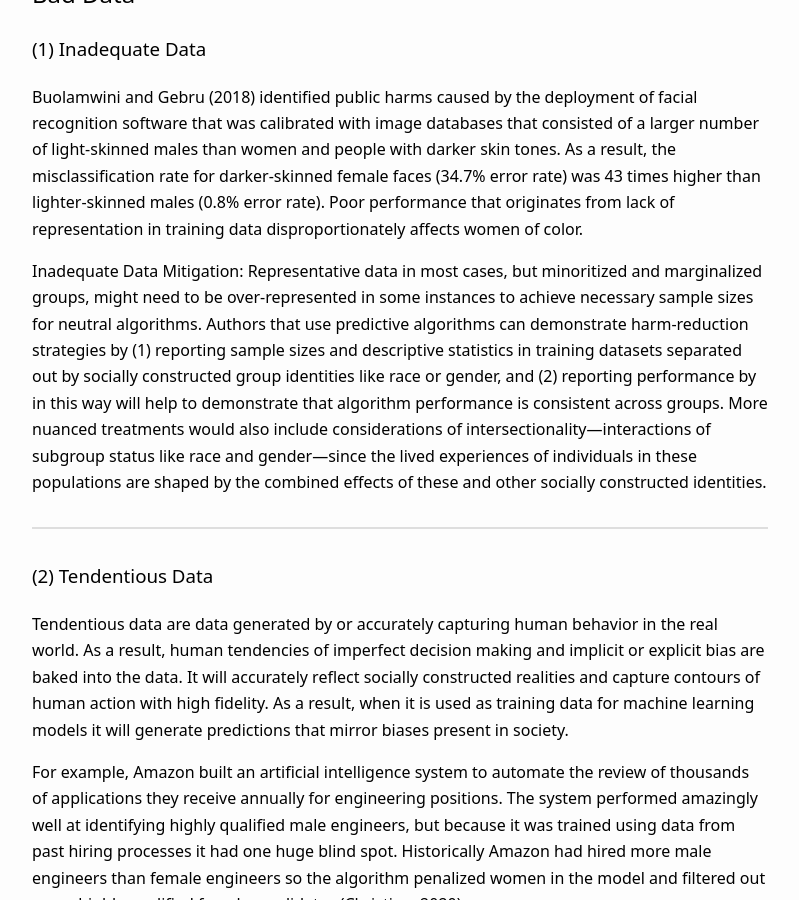
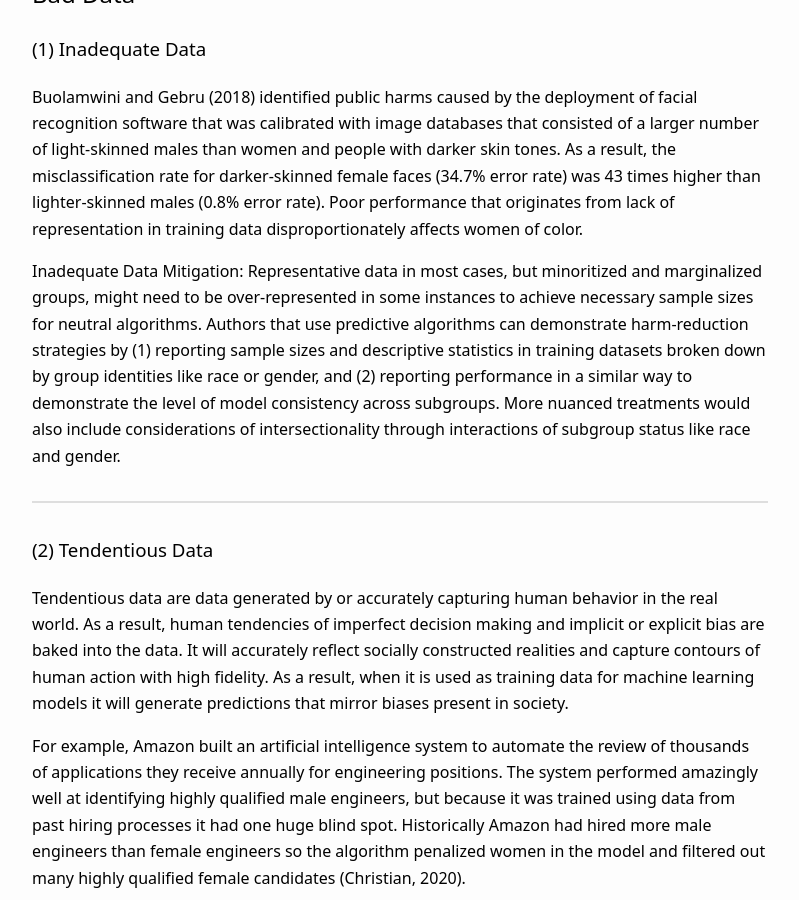
Before and after one commit to lecy/wells-dubois-protocol, a Jekyll site: the page built from index.md, in a window 1280 px wide and 900 px high, scrolled down 2268 px. Shown: the whole window, without its empty margins (240-1039 px from the left). Built offline with Jekyll 4.4.1, drawn with Linux system fonts in a browser that asks for light colours.

Commit message:
Update index.md

```diff
--- a/index.md
+++ b/index.md
@@ -41,7 +41,7 @@ The Wells-Du Bois protocol is a process by which authors or engineers can assess
 
 Buolamwini and Gebru (2018) identified public harms caused by the deployment of facial recognition software that was calibrated with image databases that consisted of a larger number of light-skinned males than women and people with darker skin tones. As a result, the misclassification rate for darker-skinned female faces (34.7% error rate) was 43 times higher than lighter-skinned males (0.8% error rate). Poor performance that originates from lack of representation in training data disproportionately affects women of color.
 
-**Inadequate Data Mitigation**: Representative data in most cases, but minoritized and marginalized groups, might need to be over-represented in some instances to achieve necessary sample sizes for neutral algorithms. Authors that use predictive algorithms can demonstrate harm-reduction strategies by (1) reporting sample sizes and descriptive statistics in training datasets separated out by socially constructed group identities like race or gender, and (2) reporting performance by  in this way will help to demonstrate that algorithm performance is consistent across groups. More nuanced treatments would also include considerations of intersectionality—interactions of subgroup status like race and gender—since the lived experiences of individuals in these populations are shaped by the combined effects of these and other socially constructed identities.
+**Inadequate Data Mitigation**: Representative data in most cases, but minoritized and marginalized groups, might need to be over-represented in some instances to achieve necessary sample sizes for neutral algorithms. Authors that use predictive algorithms can demonstrate harm-reduction strategies by (1) reporting sample sizes and descriptive statistics in training datasets broken down by group identities like race or gender, and (2) reporting performance in a similar way to demonstrate the level of model consistency across subgroups. More nuanced treatments would also include considerations of intersectionality through interactions of subgroup status like race and gender.
 
 ------------
 
```
